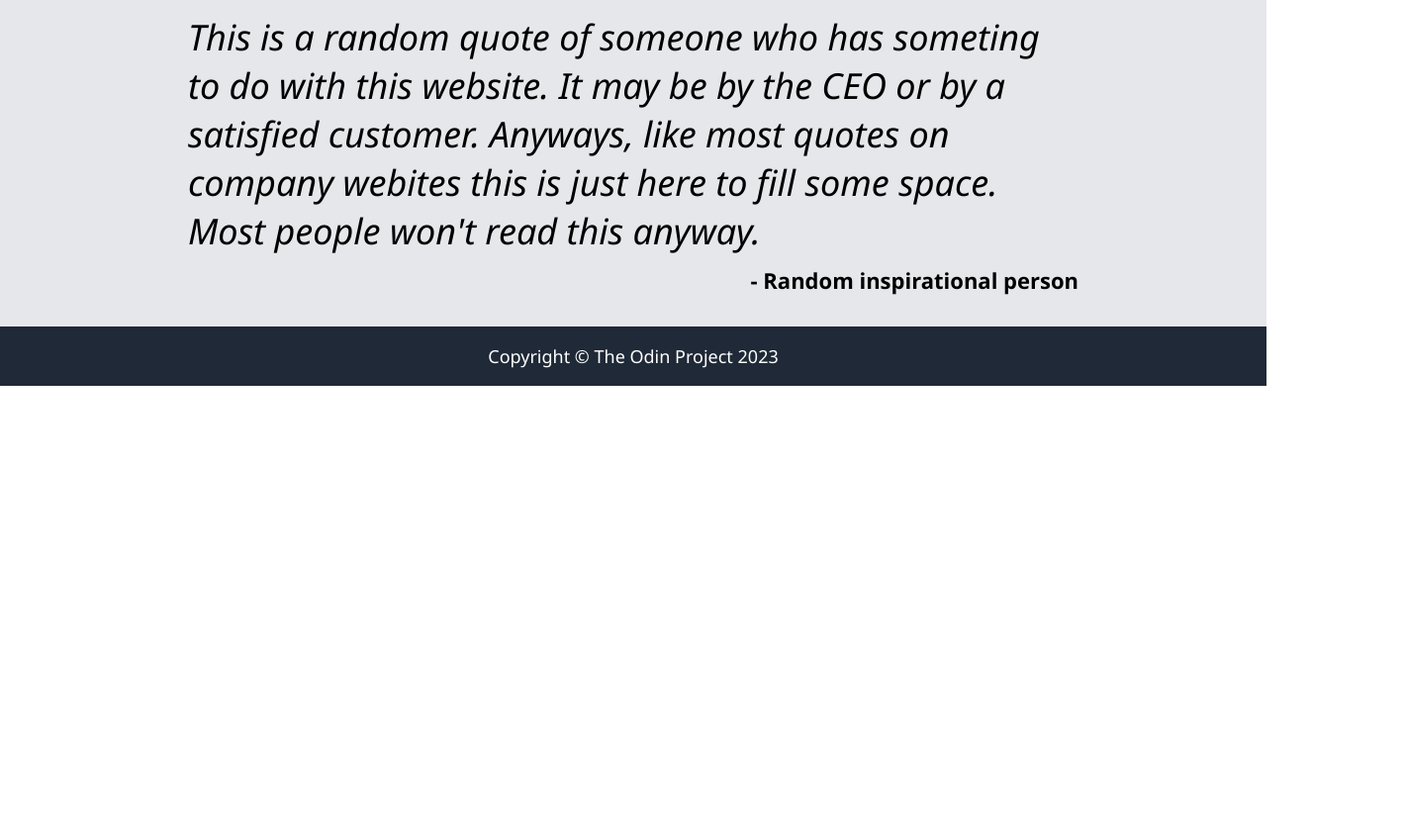
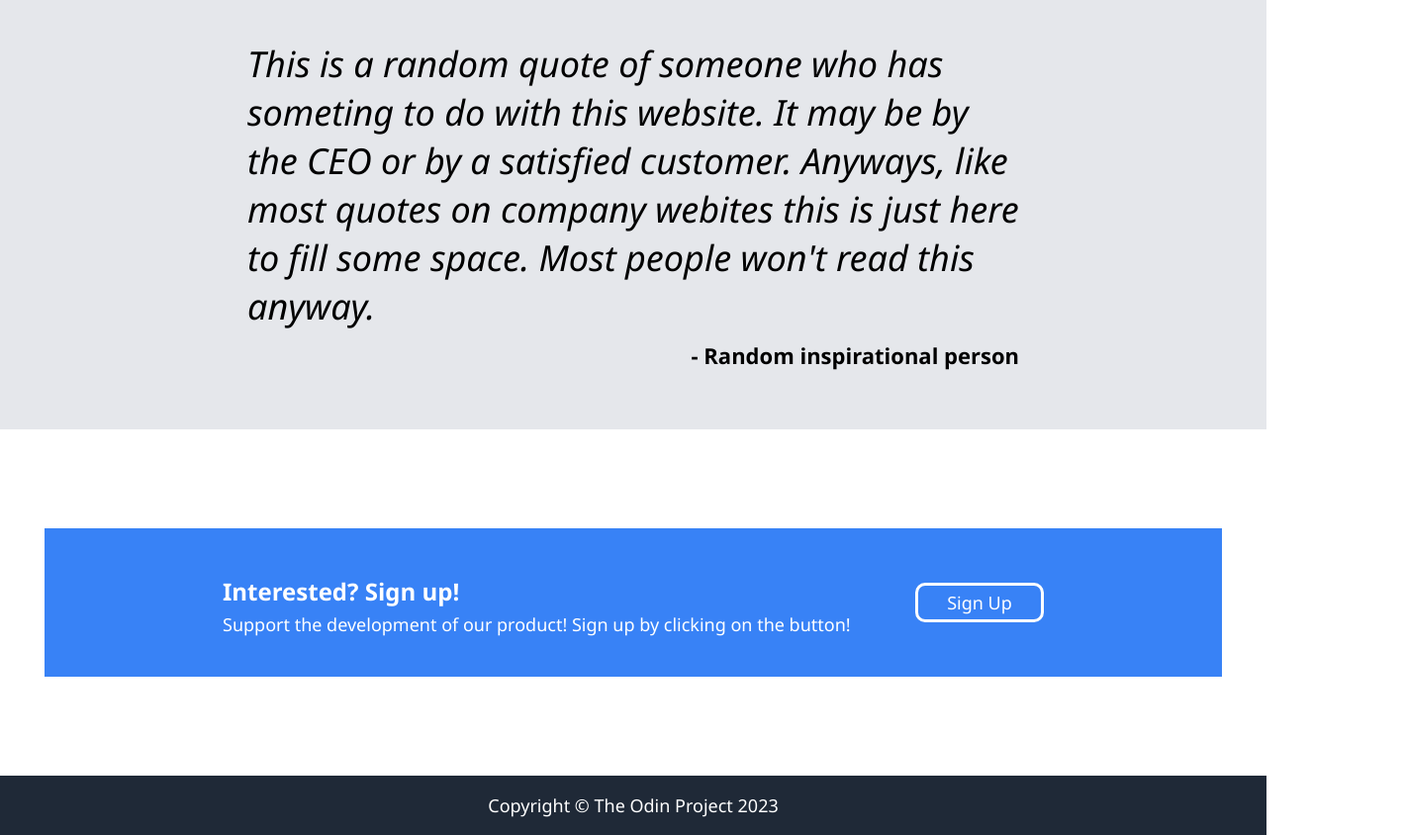
Before and after one commit to Thomsn1337/odin-landing-page, a plain HTML site: page index.html in a window 1280 px wide. Shown: the part 980-1824 px from the top of the page at 99% size, 1420 px wide, since content can reach past the window. Before the commit the page ends 1370 px from the top, so only its background shows below. Drawn offline with Linux system fonts and the light colour scheme.

Commit message:
Add final signup panel

```diff
--- a/css/index.css
+++ b/css/index.css
@@ -27,6 +27,7 @@ header {
   color: white;
   font-weight: 600;
   font-size: 24px;
+  flex-shrink: 0;
 }
 
 header ul {
@@ -35,6 +36,7 @@ header ul {
   margin: 0;
   list-style: none;
   gap: 40px;
+  flex-shrink: 0;
 }
 
 .link a {
@@ -50,13 +52,13 @@ header ul {
 
 /* Main content styling */
 
-/* Hero section */
-
 main {
   display: flex;
   flex-direction: column;
   flex: 1;
 }
+
+/* Hero section */
 
 .hero {
   padding: 0 180px;
@@ -113,6 +115,7 @@ main {
   display: flex;
   justify-content: center;
   align-items: center;
+  flex-shrink: 0;
   background-color: #adadad;
   color: black;
   font-size: 18px;
@@ -136,6 +139,7 @@ main {
 .images {
   display: flex;
   justify-content: center;
+  height: 275px;
 }
 
 .info figure {
@@ -179,9 +183,9 @@ main {
   display: flex;
   justify-content: center;
   align-items: center;
-  padding: 0 180px;
   background-color: #e5e7eb;
-  height: 350px;
+  min-height: 350px;
+  padding: 50px 240px;
 }
 
 .quote-text {
@@ -198,6 +202,63 @@ main {
   margin: 10px;
 }
 
+/* Signup section */
+
+.signup {
+  display: flex;
+  align-items: center;
+  justify-content: center;
+  padding: 0 180px;
+  height: 350px;
+}
+
+.signup-banner {
+  display: flex;
+  justify-content: flex-start;
+  align-items: center;
+  gap: 50px;
+  width: 100%;
+  height: 150px;
+  background-color: #3882f6;
+  padding: 0 180px;
+}
+
+.signup-text {
+  margin-right: auto;
+  width: 650px;
+  flex-shrink: 0;
+}
+
+.signup-text h3 {
+  font-size: 24px;
+  margin: 5px 0;
+  color: white;
+}
+
+.signup-text p {
+  font-size: 18px;
+  color: white;
+  margin: 0;
+}
+
+.signup-banner button {
+  width: 130px;
+  height: 40px;
+  font-size: 18px;
+  color: white;
+  background-color: transparent;
+  border: 3px solid white;
+  border-radius: 10px;
+  cursor: pointer;
+  transition-duration: 0.3s;
+  flex-shrink: 0;
+}
+
+.signup-banner button:hover {
+  background-color: white;
+  color: #3882f6;
+}
+
 /* Footer styling */
 
 footer {
--- a/index.html
+++ b/index.html
@@ -24,7 +24,7 @@
             the company behind it. This information may be useful for the
             customer.
           </p>
-          <button>Sign in</button>
+          <button>Sign Up</button>
         </div>
         <img src="#" alt="Placeholder image" />
       </section>
@@ -64,6 +64,18 @@
           <p class="quote-author">- Random inspirational person</p>
         </div>
       </section>
+      <section class="signup">
+        <div class="signup-banner">
+          <div class="signup-text">
+            <h3>Interested? Sign up!</h3>
+            <p>
+              Support the development of our product! Sign up by clicking on the
+              button!
+            </p>
+          </div>
+          <button>Sign Up</button>
+        </div>
+      </section>
     </main>
     <footer>Copyright © The Odin Project 2023</footer>
   </body>
```
